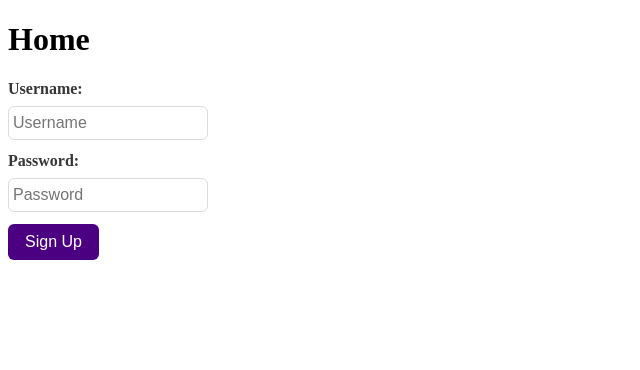
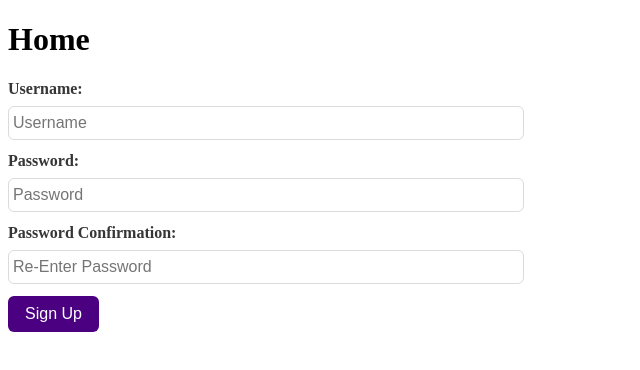
Before and after one commit to ChristinaKozi/p4-final-project, a React (Create React App) app in the folder client/: page / in a window 1280 px wide. Shown: the top 370 px of the page, without its empty margins (0-640 px from the left). Built offline with nearby package versions, Linux system fonts and the light colour scheme.

Commit message:
completed signup feature

```diff
--- a/client/src/components/SignUpForm.js
+++ b/client/src/components/SignUpForm.js
@@ -4,11 +4,38 @@ import { Box, Button, Error, FormField, Input, Label, Textarea } from "../styles
 function SignUpForm() {
     const [username, setUsername] = useState("");
     const [password, setPassword] = useState("");
+    const [passwordConfirmation, setPasswordConfirmation] = useState("");
     const [errors, setErrors] = useState([]);
     const [isLoading, setIsLoading] = useState(false);
 
+    function handleSubmit(e) {
+        e.preventDefault();
+        setErrors([]);
+        setIsLoading(true);
+        fetch("/signup", {
+            method: "POST",
+            headers: {
+                "Content-Type": "application/json",
+            },
+            body: JSON.stringify({
+                username,
+                password,
+                passwordConfirmation: passwordConfirmation
+            }),
+        }).then((r)=> {
+            console.log(r)
+            setIsLoading(false);
+            if (r.ok) {
+                r.json().then((user) => console.log(user));
+            } else {
+                r.json().then((err)=> setErrors(err.errors));
+            }
+        });
+    }
+
+
     return (
-        <form>
+        <form onSubmit={handleSubmit}>
             <FormField>
                 <Label>Username:</Label>
                 <Input
@@ -22,12 +49,22 @@ function SignUpForm() {
             <FormField>
                 <Label>Password:</Label>
                 <Input
-                    type='text'
-                    id='username'
+                    type='password'
+                    id='password'
                     placeholder="Password"
                     value={password}
-                    onChange={(e)=>{setPassword(e.target.value)}}>
-                </Input>
+                    onChange={(e)=>{setPassword(e.target.value)}}
+                />
+            </FormField>
+            <FormField>
+                <Label>Password Confirmation: </Label>
+                <Input
+                    type="password"
+                    id="password_confirmation"
+                    placeholder="Re-Enter Password"
+                    value={passwordConfirmation}
+                    onChange={(e) => setPasswordConfirmation(e.target.value)}
+                />
             </FormField>
             <FormField>
                 <Button type='submit'>{isLoading ? "Loading..." : "Sign Up"}</Button>
--- a/client/src/index.js
+++ b/client/src/index.js
@@ -1,5 +1,5 @@
 import React from "react";
-import ReactDOM from 'react-dom';
+import ReactDOM from 'react-dom/client';
 import App from "./components/App";
 import "./index.css";
 import routes from "./routes.js"
--- a/client/src/styles/Input.js
+++ b/client/src/styles/Input.js
@@ -5,8 +5,8 @@ const Input = styled.input`
   border: 1px solid transparent;
   border-color: #dbdbdb;
   -webkit-appearance: none;
-  max-width: 15%;
-  width: 100%;
+  max-width: 100%;
+  width: 40%;
   font-size: 1rem;
   line-height: 1.5;
   padding: 4px;
```
